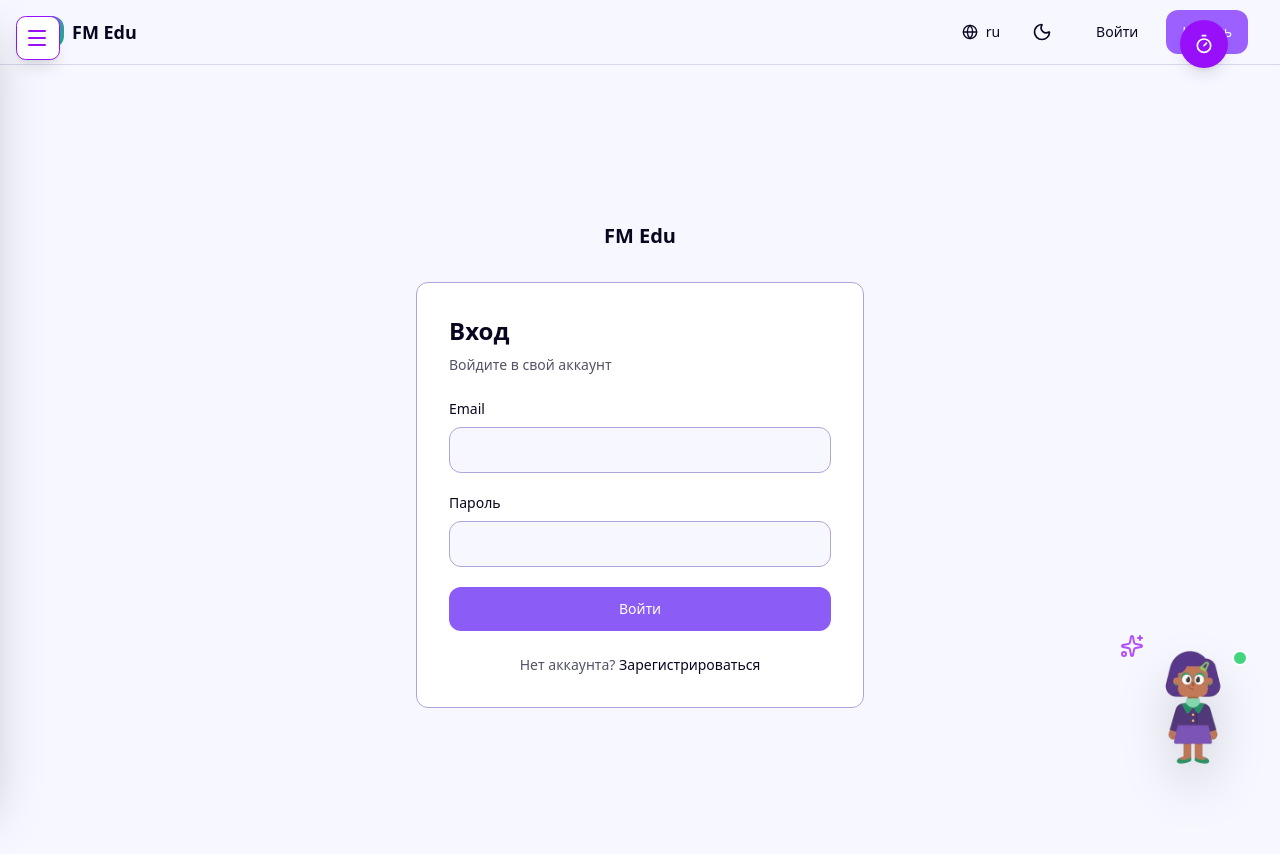
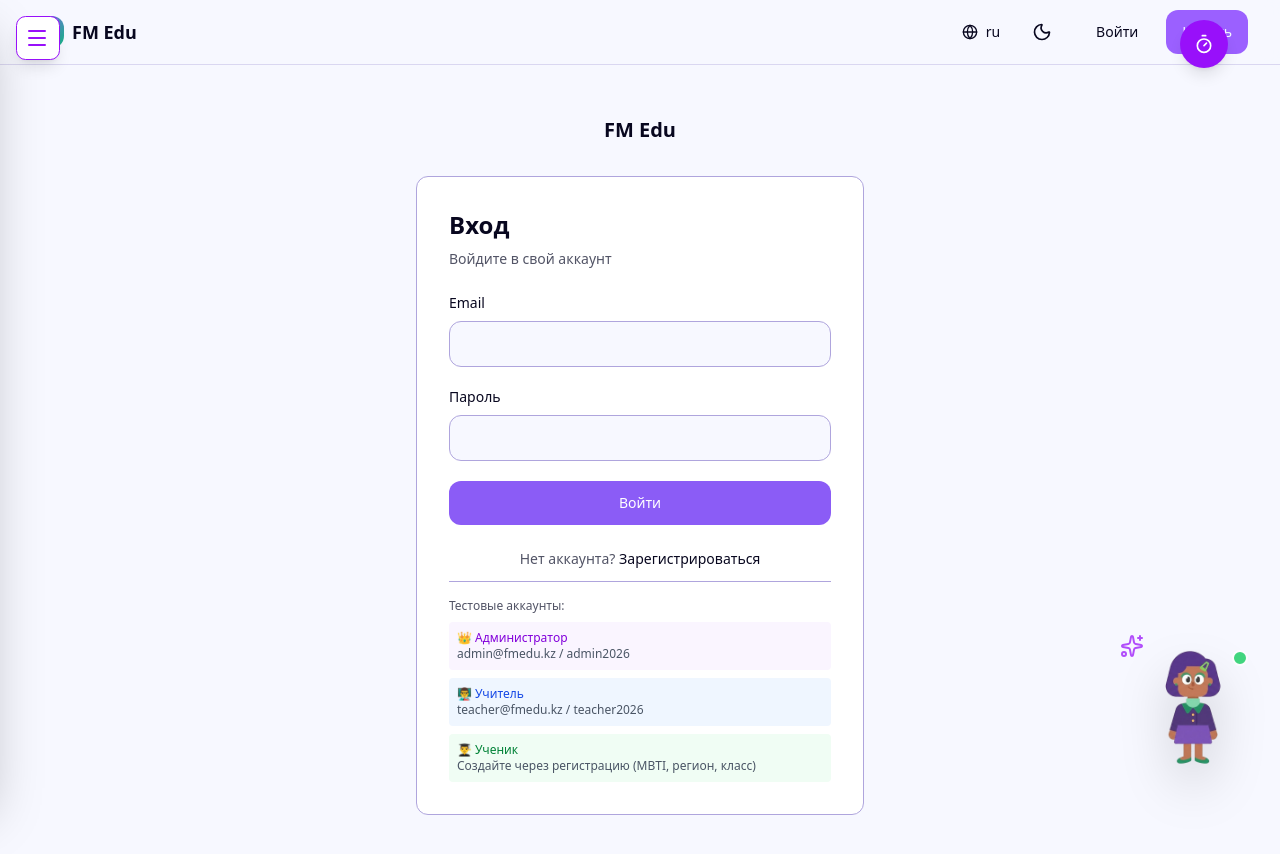
Before and after one commit to ulacoder/FM-Edu, a Next.js app: page /login in a window 1280 px wide. Shown: the top 854 px of the page. Built offline with nearby package versions, Linux system fonts and the light colour scheme.

Commit message:
Add pre-configured admin & teacher accounts with test credentials display

```diff
--- a/app/login/page.tsx
+++ b/app/login/page.tsx
@@ -19,12 +19,37 @@ export default function LoginPage() {
     setLoading(true);
 
     try {
-      // Получаем пользователей из localStorage
+      // Предустановленные аккаунты (admin + teacher)
+      const defaultAccounts = [
+        {
+          id: 'admin_default',
+          email: 'admin@fmedu.kz',
+          password: 'admin2026',
+          name: 'Администратор FM Edu',
+          role: 'admin',
+          createdAt: '2026-01-01T00:00:00.000Z'
+        },
+        {
+          id: 'teacher_default',
+          email: 'teacher@fmedu.kz',
+          password: 'teacher2026',
+          name: 'Нурсултан Алиев',
+          role: 'teacher',
+          subjects: ['mathematics', 'physics'],
+          pointsBalance: 30000,
+          createdAt: '2026-01-01T00:00:00.000Z'
+        }
+      ];
+
+      // Получаем пользователей из localStorage (только ученики)
       const usersStr = localStorage.getItem('fm_edu_users');
       const users = usersStr ? JSON.parse(usersStr) : [];
 
+      // Объединяем предустановленные + кастомные
+      const allUsers = [...defaultAccounts, ...users];
+
       // Ищем пользователя
-      const user = users.find((u: any) => u.email === formData.email && u.password === formData.password);
+      const user = allUsers.find((u: any) => u.email === formData.email && u.password === formData.password);
 
       if (!user) {
         setError('Неверный email или пароль');
@@ -40,8 +65,10 @@ export default function LoginPage() {
       // Уведомляем Header об изменении
       window.dispatchEvent(new Event('authChange'));
 
-      // Редирект
-      if (user.role === 'student') {
+      // Редирект в зависимости от роли
+      if (user.role === 'admin') {
+        router.push('/admin');
+      } else if (user.role === 'student') {
         router.push('/dashboard/student');
       } else {
         router.push('/dashboard/teacher');
@@ -112,12 +139,33 @@ export default function LoginPage() {
             </button>
           </form>
 
+          <div className="space-y-3">
             <p className="text-center text-sm text-muted-foreground">
               Нет аккаунта?{' '}
               <Link href="/register" className="font-medium text-foreground">
                 Зарегистрироваться
               </Link>
             </p>
+
+            {/* Предустановленные аккаунты */}
+            <div className="pt-4 border-t border-border">
+              <p className="text-xs font-medium text-muted-foreground mb-2">Тестовые аккаунты:</p>
+              <div className="space-y-2 text-xs">
+                <div className="bg-purple-50 dark:bg-purple-950/30 p-2 rounded">
+                  <p className="font-medium text-purple-700 dark:text-purple-300">👑 Администратор</p>
+                  <p className="text-gray-600 dark:text-gray-400">admin@fmedu.kz / admin2026</p>
+                </div>
+                <div className="bg-blue-50 dark:bg-blue-950/30 p-2 rounded">
+                  <p className="font-medium text-blue-700 dark:text-blue-300">👨‍🏫 Учитель</p>
+                  <p className="text-gray-600 dark:text-gray-400">teacher@fmedu.kz / teacher2026</p>
+                </div>
+                <div className="bg-green-50 dark:bg-green-950/30 p-2 rounded">
+                  <p className="font-medium text-green-700 dark:text-green-300">👨‍🎓 Ученик</p>
+                  <p className="text-gray-600 dark:text-gray-400">Создайте через регистрацию (MBTI, регион, класс)</p>
+                </div>
+              </div>
+            </div>
+          </div>
         </div>
       </div>
     </div>
```
Lines whose indentation alone changed are shown as unchanged.
